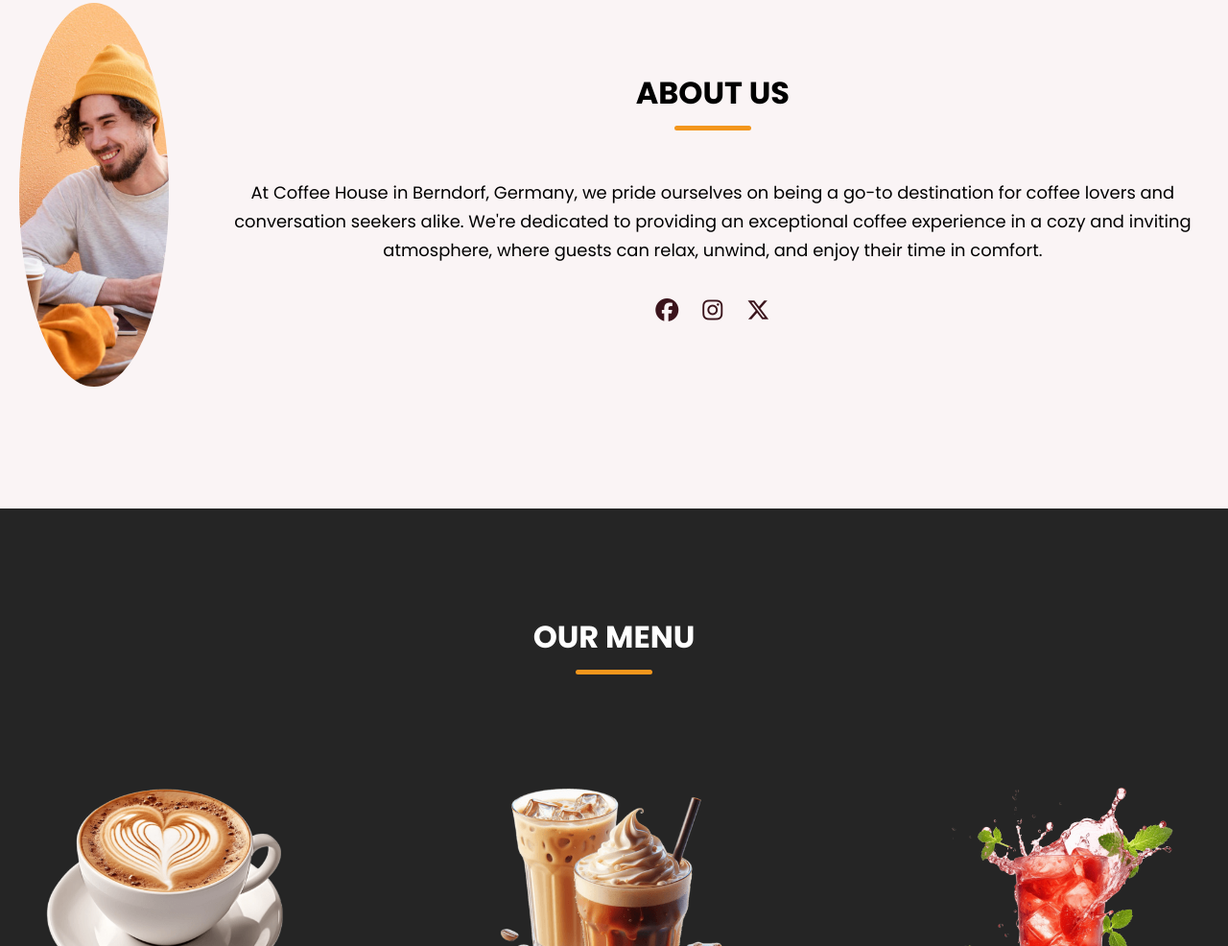
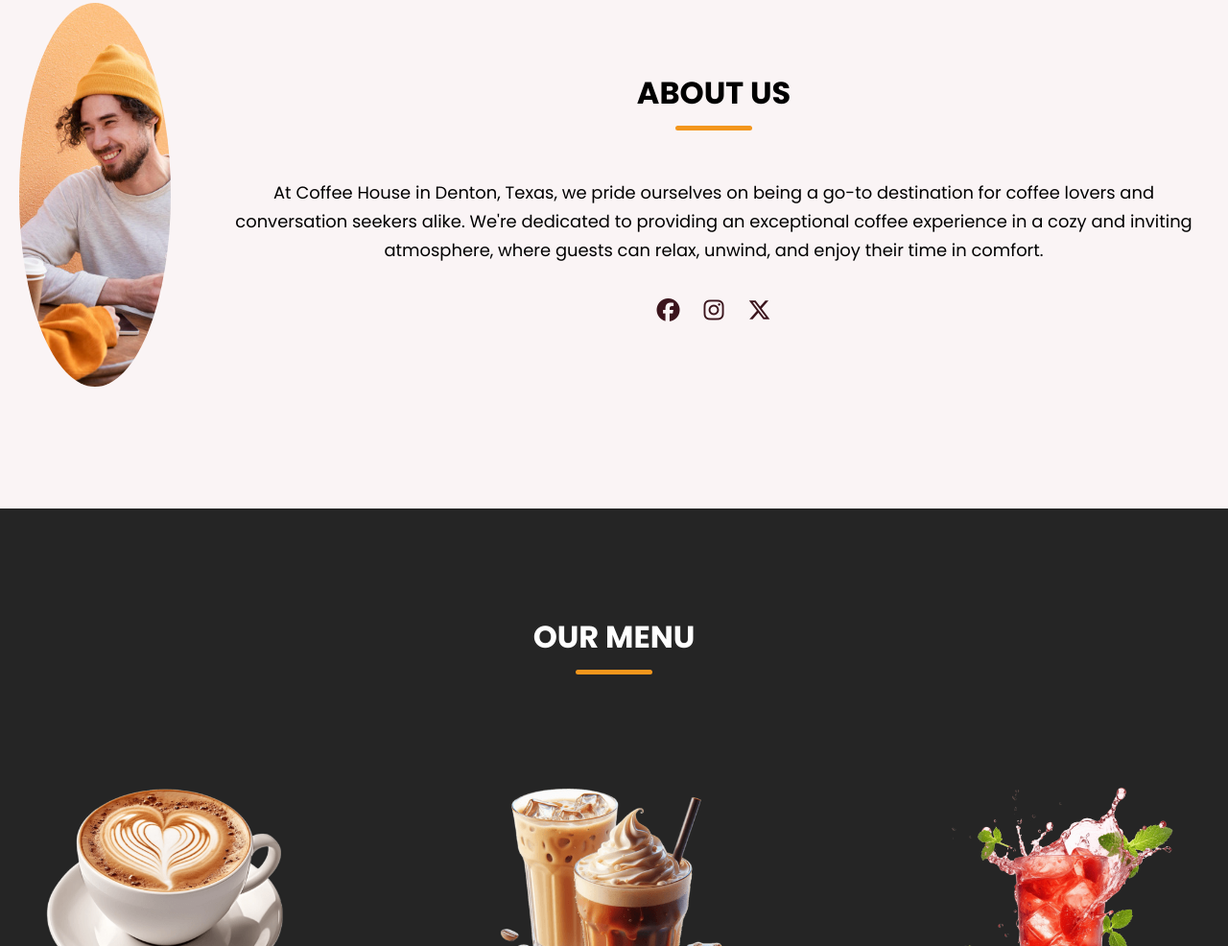
Before and after one commit to Interface-Design-and-Development/web-interface-design-project-Maddy2055, a plain HTML site: page index.html in a window 1280 px wide. Shown: the part 917-1903 px from the top of the page at 96% size. Drawn offline with nearby package versions, Linux system fonts and the light colour scheme; a web font is replaced by a local one.

```diff
--- a/index.html
+++ b/index.html
@@ -72,7 +72,7 @@
                 </div>
                 <div class="about-details">
                     <h2 class="section-title">About Us</h2>
-                    <p class="text">At Coffee House in Berndorf, Germany, we pride ourselves on being a go-to destination for coffee lovers and conversation seekers alike. We're dedicated to providing an exceptional coffee experience in a cozy and inviting atmosphere, where guests can relax, unwind, and enjoy their time in comfort.
+                    <p class="text">At Coffee House in Denton, Texas, we pride ourselves on being a go-to destination for coffee lovers and conversation seekers alike. We're dedicated to providing an exceptional coffee experience in a cozy and inviting atmosphere, where guests can relax, unwind, and enjoy their time in comfort.
                     </p>
                     <div class="social-link-list">
                         <a href="" class="social-link"><i class="fa-brands fa-facebook"></i></a>
```
